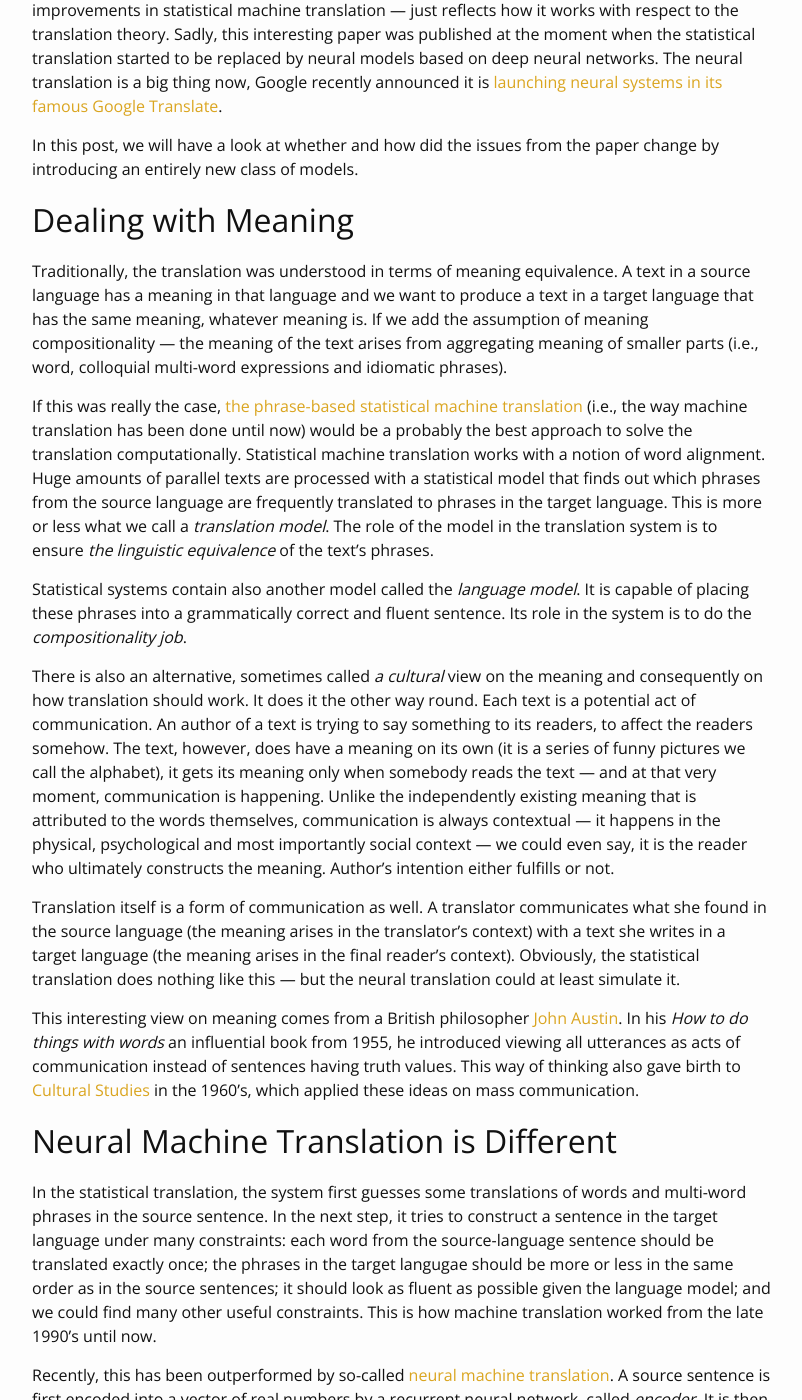
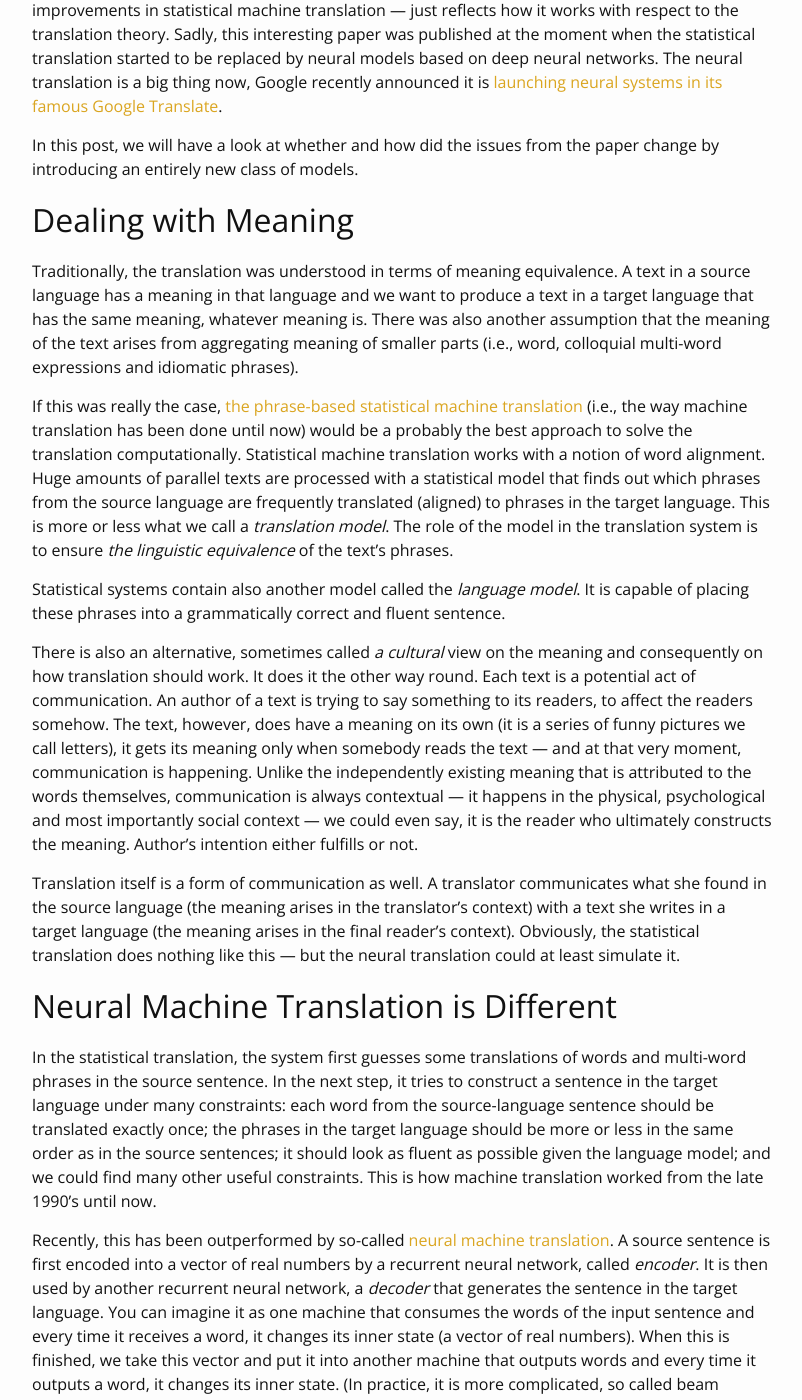
Before and after one commit to jlibovicky/jlibovicky.github.io, a Jekyll site: the page built from _posts/2016-11-29-What-is-NMT-capable-of.md, in a window 1280 px wide and 1400 px high, scrolled down 443 px. Shown: the whole window, without its empty margins (238-1040 px from the left). Built offline with Jekyll 4.4.1, drawn with Linux system fonts in a browser that asks for light colours; some web fonts are replaced; comment, search, counter and statistics services are not loaded; some of the changed text lies outside the part shown.

Commit message:
terminology correctictions

```diff
--- a/_posts/2016-11-29-What-is-NMT-capable-of.md
+++ b/_posts/2016-11-29-What-is-NMT-capable-of.md
@@ -24,9 +24,9 @@ paper change by introducing an entirely new class of models.
 Traditionally, the translation was understood in terms of meaning equivalence.
 A text in a source language has a meaning in that language and we want to
 produce a text in a target language that has the same meaning, whatever meaning
-is. If we add the assumption of meaning compositionality — the meaning of the
-text arises from aggregating meaning of smaller parts (i.e., word, colloquial
-multi-word expressions and idiomatic phrases).
+is. There was also another assumption that the meaning of the text arises from
+aggregating meaning of smaller parts (i.e., word, colloquial multi-word
+expressions and idiomatic phrases).
 
 If this was really the case, [the phrase-based statistical machine
 translation](https://en.wikipedia.org/wiki/Statistical_machine_translation)
@@ -34,22 +34,22 @@ translation](https://en.wikipedia.org/wiki/Statistical_machine_translation)
 the best approach to solve the translation computationally.  Statistical
 machine translation works with a notion of word alignment. Huge amounts of
 parallel texts are processed with a statistical model that finds out which
-phrases from the source language are frequently translated to phrases in the
-target language. This is more or less what we call a _translation model_.  The
-role of the model in the translation system is to ensure _the linguistic
-equivalence_ of the text's phrases.
+phrases from the source language are frequently translated (aligned) to phrases
+in the target language. This is more or less what we call a _translation
+model_.  The role of the model in the translation system is to ensure _the
+linguistic equivalence_ of the text's phrases.
 
 Statistical systems contain also another model called the _language model_. It
 is capable of placing these phrases into a grammatically correct and fluent
-sentence. Its role in the system is to do the _compositionality job_.
+sentence.
 
 There is also an alternative, sometimes called _a cultural_ view on the meaning
 and consequently on how translation should work. It does it the other way
 round. Each text is a potential act of communication. An author of a text is
 trying to say something to its readers, to affect the readers somehow. The
 text, however, does have a meaning on its own (it is a series of funny pictures
-we call the alphabet), it gets its meaning only when somebody reads the text —
-and at that very moment, communication is happening. Unlike the independently
+we call letters), it gets its meaning only when somebody reads the text — and
+at that very moment, communication is happening. Unlike the independently
 existing meaning that is attributed to the words themselves, communication is
 always contextual — it happens in the physical, psychological and most
 importantly social context — we could even say, it is the reader who ultimately
@@ -61,21 +61,13 @@ translator's context) with a text she writes in a target language (the meaning
 arises in the final reader's context). Obviously, the statistical translation
 does nothing like this — but the neural translation could at least simulate it.
 
-This interesting view on meaning comes from a British philosopher [John
-Austin](https://en.wikipedia.org/wiki/J._L._Austin). In his _How to do things
-with words_ an influential book from 1955, he introduced viewing all utterances
-as acts of communication instead of sentences having truth values.  This way of
-thinking also gave birth to [Cultural
-Studies](https://en.wikipedia.org/wiki/Cultural_studies) in the 1960's, which
-applied these ideas on mass communication.
-
 ## Neural Machine Translation is Different
 
 In the statistical translation, the system first guesses some translations of
 words and multi-word phrases in the source sentence. In the next step, it tries
 to construct a sentence in the target language under many constraints: each
 word from the source-language sentence should be translated exactly once; the
-phrases in the target langugae should be more or less in the same order as in
+phrases in the target language should be more or less in the same order as in
 the source sentences; it should look as fluent as possible given the language
 model; and we could find many other useful constraints. This is how machine
 translation worked from the late 1990's until now.
@@ -98,10 +90,10 @@ focus only on some parts of the input sentence.
 
 ![Neural translation animation](/assets/nmt.gif)
 
-While thinking about the neural systems, we can get rid of the notion of
-linguistic equivalence and compositionality entirely. The message of the input
-sentences is encoded into a numerical representation which is then used to
-generate a sentence in target language.
+While thinking about the neural systems, we can get rid of the notion of word
+equivalence entirely. The message of the input sentences is encoded into a
+numerical representation which is then used to generate a sentence in target
+language.
 
 In the previous section, I said that the meaning arises from not only the
 sentence itself, but also the context in which it is received. A neural model
```
Also changed, not shown: _posts/2016-11-29-Co-svede-neuronovy-preklad.md (+15 -21 lines).
